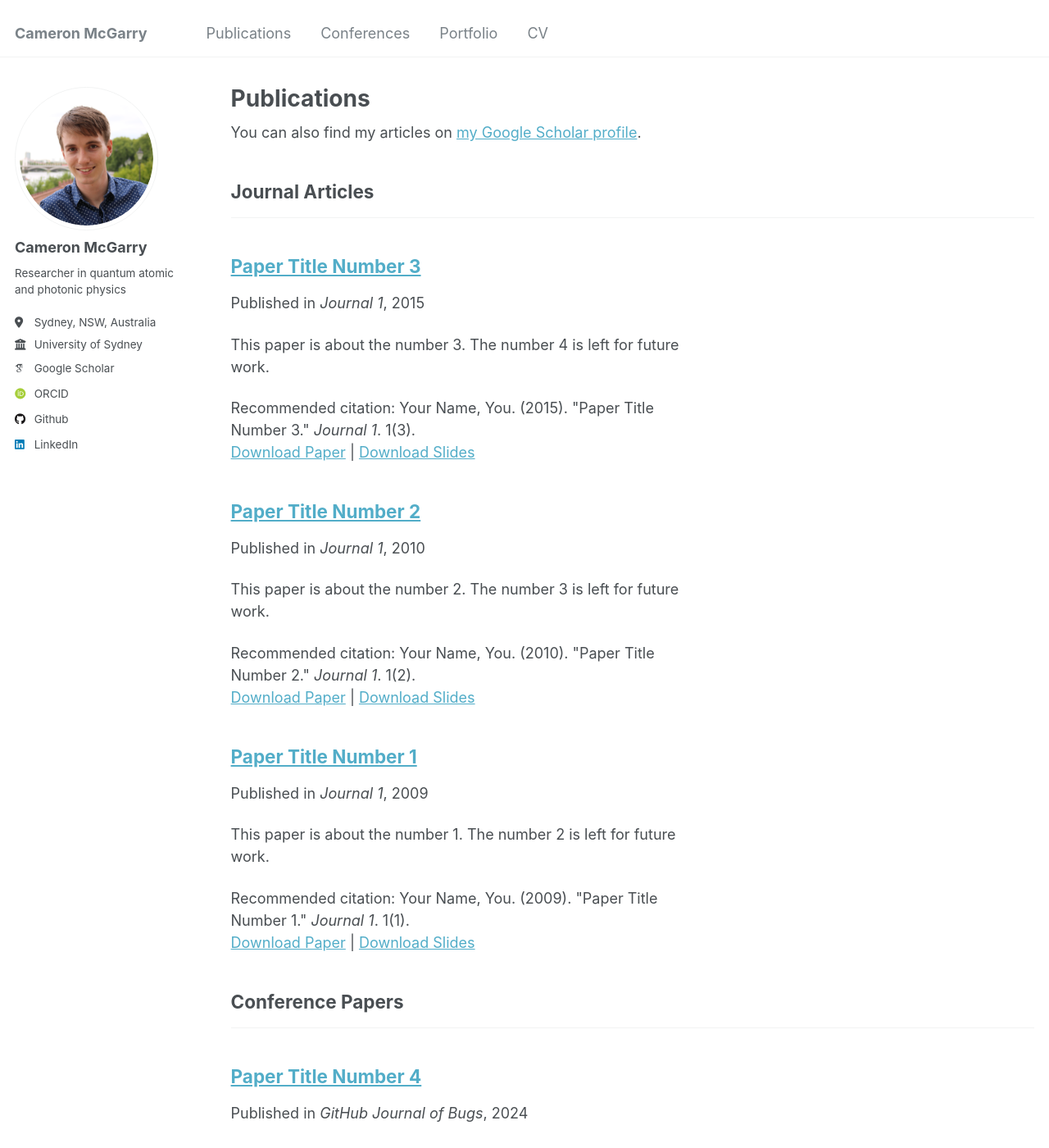
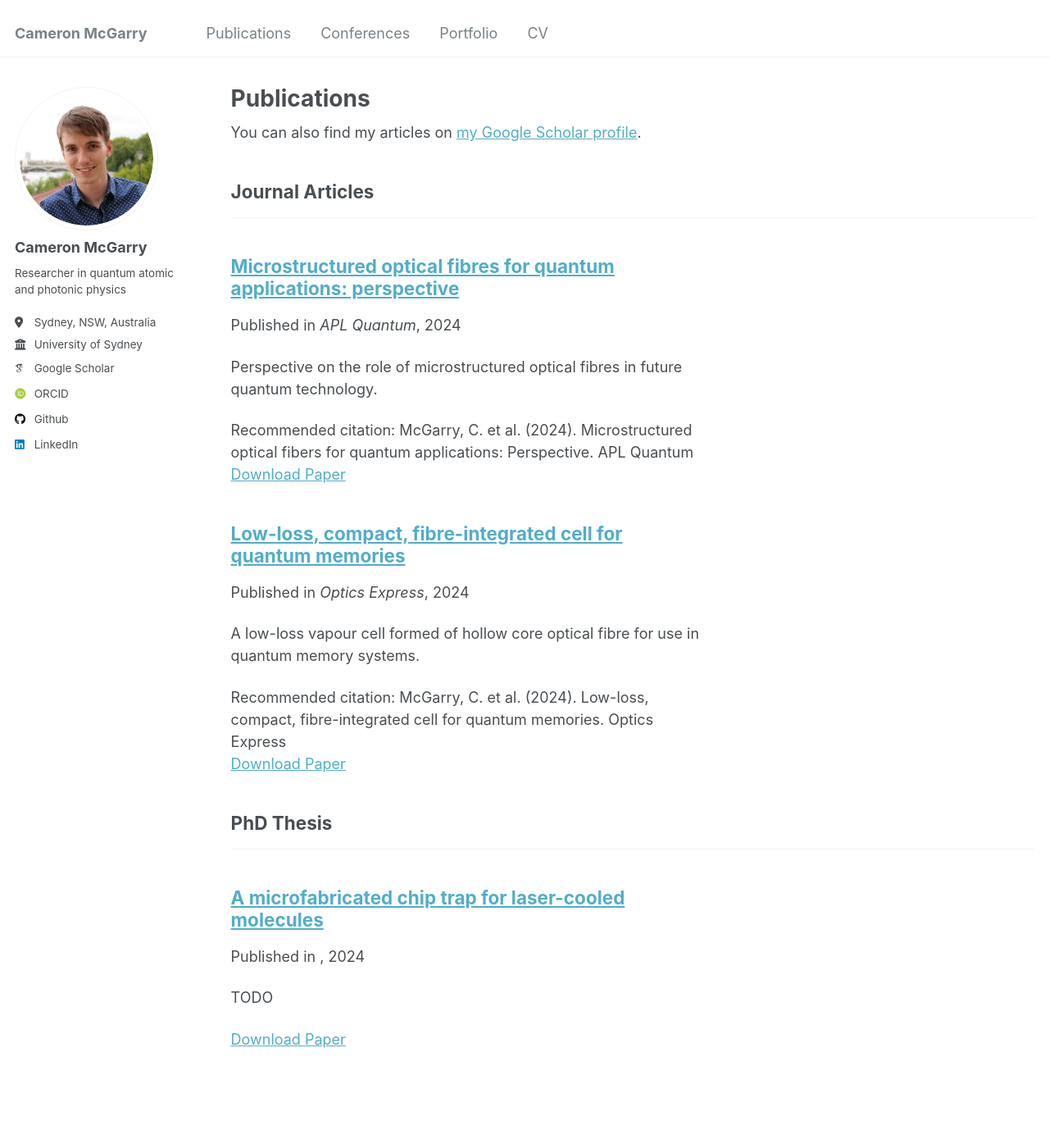
Before and after one commit to mcgarc/mcgarc.github.io, a Jekyll site: the page built from _pages/publications.html, in a window 1280 px wide and 1400 px high. Shown: the whole window at 82% size. Built offline with Jekyll 4.4.1, drawn with Linux system fonts in a browser that asks for light colours; some web fonts are replaced; some of the changed text lies outside the part shown.

Commit message:
Update publications list (mostly complete)

```diff
--- a/_publications/2010-10-01-paper-title-number-2.md
+++ /dev/null
@@ -1,14 +0,0 @@
----
-title: "Paper Title Number 2"
-collection: publications
-category: manuscripts
-permalink: /publication/2010-10-01-paper-title-number-2
-excerpt: 'This paper is about the number 2. The number 3 is left for future work.'
-date: 2010-10-01
-venue: 'Journal 1'
-slidesurl: 'http://academicpages.github.io/files/slides2.pdf'
-paperurl: 'http://academicpages.github.io/files/paper2.pdf'
-citation: 'Your Name, You. (2010). &quot;Paper Title Number 2.&quot; <i>Journal 1</i>. 1(2).'
----
-
-The contents above will be part of a list of publications, if the user clicks the link for the publication than the contents of section will be rendered as a full page, allowing you to provide more information about the paper for the reader. When publications are displayed as a single page, the contents of the above "citation" field will automatically be included below this section in a smaller font.
--- a/_publications/2015-10-01-paper-title-number-3.md
+++ /dev/null
@@ -1,14 +0,0 @@
----
-title: "Paper Title Number 3"
-collection: publications
-category: manuscripts
-permalink: /publication/2015-10-01-paper-title-number-3
-excerpt: 'This paper is about the number 3. The number 4 is left for future work.'
-date: 2015-10-01
-venue: 'Journal 1'
-slidesurl: 'http://academicpages.github.io/files/slides3.pdf'
-paperurl: 'http://academicpages.github.io/files/paper3.pdf'
-citation: 'Your Name, You. (2015). &quot;Paper Title Number 3.&quot; <i>Journal 1</i>. 1(3).'
----
-
-The contents above will be part of a list of publications, if the user clicks the link for the publication than the contents of section will be rendered as a full page, allowing you to provide more information about the paper for the reader. When publications are displayed as a single page, the contents of the above "citation" field will automatically be included below this section in a smaller font.
--- /dev/null
+++ b/_publications/2024-06-03-hcf-cell.md
@@ -0,0 +1,15 @@
+---
+title: "Low-loss, compact, fibre-integrated cell for quantum memories"
+collection: publications
+category: manuscripts
+permalink: /publication/2024-06-03-hcf-cell
+excerpt: 'A low-loss vapour cell formed of hollow core optical fibre for use in
+quantum memory systems.'
+date: 2024-06-03
+venue: 'Optics Express'
+paperurl: 'https://doi.org/10.1364/OE.520562'
+arxivurl: 'https://arxiv.org/abs/2401.10651'
+citation: 'McGarry, C. et al. (2024). Low-loss, compact, fibre-integrated cell for quantum memories. Optics Express'
+---
+
+The contents above will be part of a list of publications, if the user clicks the link for the publication than the contents of section will be rendered as a full page, allowing you to provide more information about the paper for the reader. When publications are displayed as a single page, the contents of the above "citation" field will automatically be included below this section in a smaller font.
--- a/_publications/2024-07-24-microstructured-fibre-perspective.md
+++ b/_publications/2024-07-24-microstructured-fibre-perspective.md
@@ -1,14 +1,15 @@
 ---
-title: "Paper Title Number 1"
+title: "Microstructured optical fibres for quantum applications: perspective"
 collection: publications
 category: manuscripts
-permalink: /publication/2009-10-01-paper-title-number-1
-excerpt: 'This paper is about the number 1. The number 2 is left for future work.'
-date: 2009-10-01
-venue: 'Journal 1'
-slidesurl: 'http://academicpages.github.io/files/slides1.pdf'
-paperurl: 'http://academicpages.github.io/files/paper1.pdf'
-citation: 'Your Name, You. (2009). &quot;Paper Title Number 1.&quot; <i>Journal 1</i>. 1(1).'
+permalink: /publication/2024-07-24-microstructured-fibre-perspective
+excerpt: 'Perspective on the role of microstructured optical fibres in future
+quantum technology.'
+date: 2024-07-29
+venue: 'APL Quantum'
+paperurl: 'https://doi.org/10.1063/5.0211055'
+arxivurl: 'https://arxiv.org/abs/2405.11140'
+citation: 'McGarry, C. et al. (2024). Microstructured optical fibers for quantum applications: Perspective. APL Quantum'
 ---
 
 The contents above will be part of a list of publications, if the user clicks the link for the publication than the contents of section will be rendered as a full page, allowing you to provide more information about the paper for the reader. When publications are displayed as a single page, the contents of the above "citation" field will automatically be included below this section in a smaller font.
--- a/_publications/2024-02-17-paper-title-number-4.md
+++ b/_publications/thesis.md
@@ -1,13 +1,11 @@
 ---
-title: "Paper Title Number 4"
+title: "A microfabricated chip trap for laser-cooled molecules"
 collection: publications
-category: conferences
-permalink: /publication/2024-02-17-paper-title-number-4
-excerpt: 'This paper is about fixing template issue #693.'
-date: 2024-02-17
-venue: 'GitHub Journal of Bugs'
-paperurl: 'http://academicpages.github.io/files/paper3.pdf'
-citation: 'Your Name, You. (2024). &quot;Paper Title Number 3.&quot; <i>GitHub Journal of Bugs</i>. 1(3).'
+category: thesis
+permalink: /publication/thesis
+excerpt: 'TODO'
+date: 2024-01-01
+paperurl: '/files/McGarry-C-2023-PhD-Thesis.pdf'
 ---
 
 The contents above will be part of a list of publications, if the user clicks the link for the publication than the contents of section will be rendered as a full page, allowing you to provide more information about the paper for the reader. When publications are displayed as a single page, the contents of the above "citation" field will automatically be included below this section in a smaller font.
```
